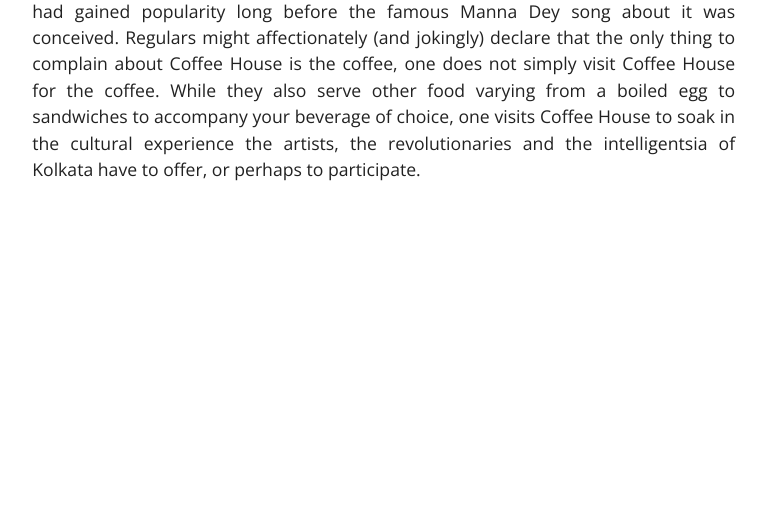
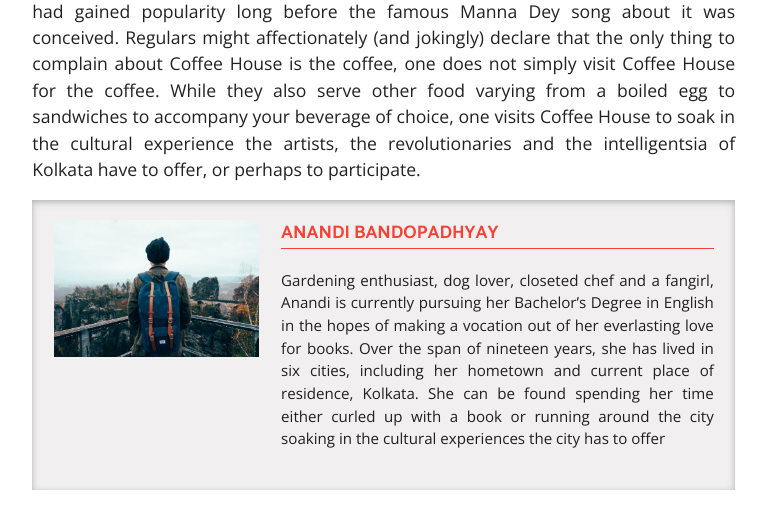
Before and after one commit to pecey/TalkingStreet, a PHP site: page /blog.html in a window 1280 px wide. Shown: the part 839-1369 px from the top of the page, without its empty margins (75-841 px from the left). Before the commit the page ends 1020 px from the top, so only its background shows below. Run offline with PHP 8.4, Linux system fonts and the light colour scheme; style sheets or scripts are compiled from the project's sources; some libraries are stand-ins or nearby versions.

Commit message:
Author info updated

```diff
--- a/blog.html
+++ b/blog.html
@@ -123,6 +123,23 @@ Located on Bankim Chatterjee Street, opposite to Presidency University, Coffee H
 
 Regulars might affectionately (and jokingly) declare that the only thing to complain about Coffee House is the coffee, one does not simply visit Coffee House for the coffee. While they also serve other food varying from a boiled egg to sandwiches to accompany your beverage of choice, one visits Coffee House to soak in the cultural experience the artists, the revolutionaries and the intelligentsia of Kolkata have to offer, or perhaps to participate.</p>
          </div>
+
+         <!-- Author -->
+
+            <div class="row" id="author-info">
+          <div class="col l4 s0" style="display: table">
+            <div id="author-image">
+              <img src="images/traveller.jpg">
+            </div>
+          </div>
+          <div class="col l8 s12">
+            <div class="row" id="author-name">Anandi Bandopadhyay</div>
+            <div class="row" id="author-bio">
+            Gardening enthusiast, dog lover, closeted chef and a fangirl, Anandi is currently pursuing her Bachelor’s Degree in English in the hopes of making a vocation out of her everlasting love for books. Over the span of nineteen years, she has lived in six cities, including her hometown and current place of residence, Kolkata. She can be found spending her time either curled up with a book or running around the city soaking in the cultural experiences the city has to offer
+            </div>
+          </div>
+        </div>
+
         </div>
     <div class="col l4 s12" id="right-panel">
        <div class="row">
--- a/css/blog.css
+++ b/css/blog.css
@@ -100,4 +100,34 @@ body {
 .no-margin {
   margin: 0px; }
 
+/*Author*/
+#author-info {
+  font-size: 0.6em;
+  padding: 20px 10px;
+  background: #F1EFEF;
+  box-shadow: 0 2px 5px 0 rgba(0, 0, 0, 0.16) inset, 0 2px 10px 0 rgba(0, 0, 0, 0.12) inset; }
+
+#author-name {
+  text-transform: uppercase;
+  font-size: 1.2em;
+  font-weight: 700;
+  color: #F44336;
+  border-bottom: 1px solid #f44336;
+  font-familty: 'Catamaran'; }
+
+#author-bio {
+  text-align: justify;
+  font-family: 'Open Sans'; }
+
+#author-image {
+  text-align: center;
+  display: table-cell;
+  valign: middle;
+  width: 100%;
+  height: 100%; }
+
+#author-image img {
+  width: 100%;
+  max-height: 150px; }
+
 /*# sourceMappingURL=blog.css.map */
--- a/sass/blog.scss
+++ b/sass/blog.scss
@@ -59,3 +59,34 @@ body{
 .no-margin{
 	margin:0px;
 }
+
+/*Author*/
+#author-info{
+	font-size:0.6em;
+	padding: 20px 10px;
+	background: #F1EFEF;
+	box-shadow:0 2px 5px 0 rgba(0,0,0,0.16) inset,0 2px 10px 0 rgba(0,0,0,0.12) inset;
+}
+#author-name{
+	text-transform: uppercase;
+	font-size: 1.2em;
+	font-weight: 700;
+	color: #F44336;
+    border-bottom: 1px solid #f44336;
+    font-familty:'Catamaran';
+}
+#author-bio{
+	text-align: justify;
+	font-family: 'Open Sans';
+}
+#author-image{
+	text-align:center;
+	display: table-cell;
+	valign: middle;
+	width: 100%;
+	height: 100%;
+}
+#author-image img{
+	width: 100%;
+	max-height: 150px;
+}
```
